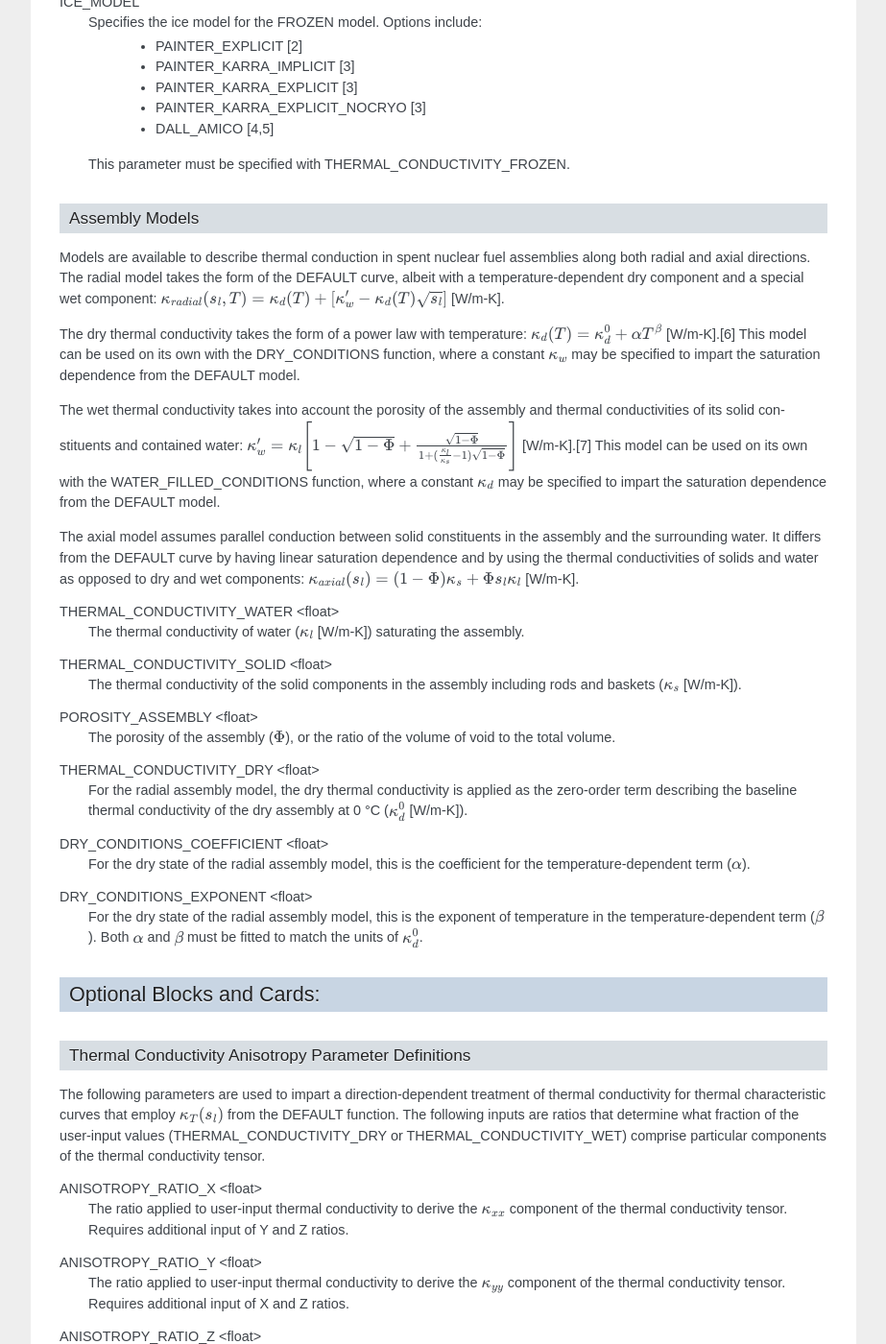
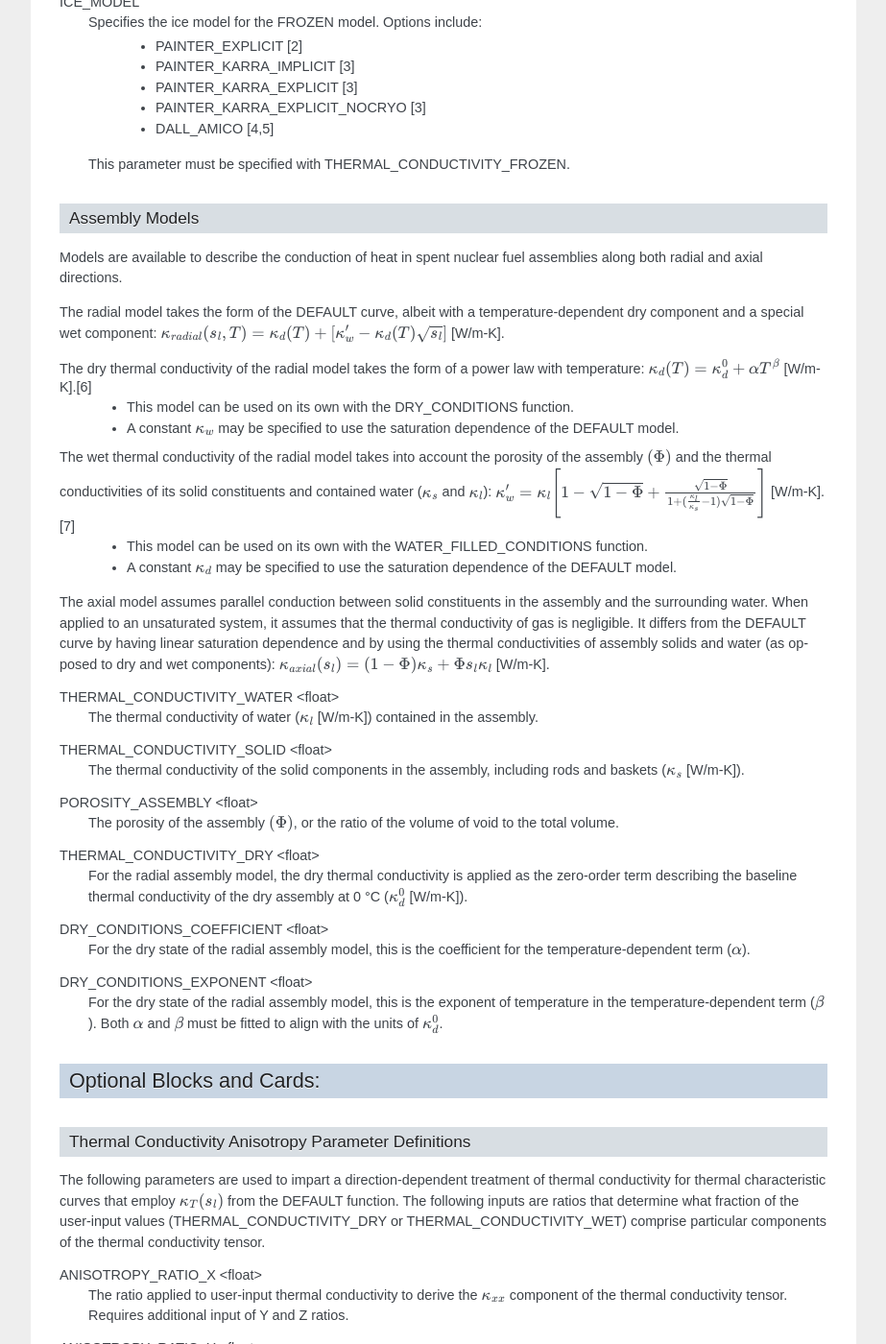
Before and after one commit to Miracloon/pflotran-documentation, a Sphinx documentation site: the page built from source/user_guide/cards/subsurface/characteristic_curves_thermal_card.rst, in a window 1280 px wide and 1400 px high, scrolled down 2914 px. Shown: the whole window at 96% size, without its empty margins (318-1241 px from the left). Built offline with Sphinx 7.4.7, drawn with Linux system fonts in a browser that asks for light colours.

Commit message:
Added clarification to definitions in assembly models.

```diff
--- a/source/user_guide/cards/subsurface/characteristic_curves_thermal_card.rst
+++ b/source/user_guide/cards/subsurface/characteristic_curves_thermal_card.rst
@@ -168,22 +168,28 @@
 
 Assembly Models
 ---------------
-Models are available to describe thermal conduction in spent nuclear fuel assemblies along both radial and axial directions. The radial model takes the form of the DEFAULT curve, albeit with a temperature-dependent dry component and a special wet component: :math:`\kappa_{radial}(s_l,T)=\kappa_{d}(T)+[\kappa_{w}^{\prime}-\kappa_{d}(T)\sqrt{s_{l}}]` [W/m-K].
+Models are available to describe the conduction of heat in spent nuclear fuel assemblies along both radial and axial directions.
 
-The dry thermal conductivity takes the form of a power law with temperature: :math:`\kappa_{d}(T)=\kappa_{d}^{0}+\alpha T^{\beta}` [W/m-K].[6] This model can be used on its own with the DRY_CONDITIONS function, where a constant :math:`\kappa_{w}` may be specified to impart the saturation dependence from the DEFAULT model.
+The radial model takes the form of the DEFAULT curve, albeit with a temperature-dependent dry component and a special wet component: :math:`\kappa_{radial}(s_l,T)=\kappa_{d}(T)+[\kappa_{w}^{\prime}-\kappa_{d}(T)\sqrt{s_{l}}]` [W/m-K].
 
-The wet thermal conductivity takes into account the porosity of the assembly and thermal conductivities of its solid constituents and contained water: :math:`\kappa_{w}^{\prime}=\kappa_{l}\Bigg[1-\sqrt{1-\Phi}+\frac{\sqrt{1-\Phi}}{1+(\frac{\kappa_{l}}{\kappa_{s}}-1)\sqrt{1-\Phi}}\Bigg]` [W/m-K].[7] This model can be used on its own with the WATER_FILLED_CONDITIONS function, where a constant :math:`\kappa_{d}` may be specified to impart the saturation dependence from the DEFAULT model.
+The dry thermal conductivity of the radial model takes the form of a power law with temperature: :math:`\kappa_{d}(T)=\kappa_{d}^{0}+\alpha T^{\beta}` [W/m-K].[6]
+  * This model can be used on its own with the DRY_CONDITIONS function.
+  * A constant :math:`\kappa_{w}` may be specified to use the saturation dependence of the DEFAULT model.
 
-The axial model assumes parallel conduction between solid constituents in the assembly and the surrounding water. It differs from the DEFAULT curve by having linear saturation dependence and by using the thermal conductivities of solids and water as opposed to dry and wet components: :math:`\kappa_{axial}(s_{l})=(1-\Phi)\kappa_{s}+\Phi s_{l}\kappa_{l}` [W/m-K].
+The wet thermal conductivity of the radial model takes into account the porosity of the assembly :math:`(\Phi)` and the thermal conductivities of its solid constituents and contained water (:math:`\kappa_{s}` and :math:`\kappa_{l}`): :math:`\kappa_{w}^{\prime}=\kappa_{l}\Bigg[1-\sqrt{1-\Phi}+\frac{\sqrt{1-\Phi}}{1+(\frac{\kappa_{l}}{\kappa_{s}}-1)\sqrt{1-\Phi}}\Bigg]` [W/m-K].[7]
+  * This model can be used on its own with the WATER_FILLED_CONDITIONS function.
+  * A constant :math:`\kappa_{d}` may be specified to use the saturation dependence of the DEFAULT model.
+
+The axial model assumes parallel conduction between solid constituents in the assembly and the surrounding water. When applied to an unsaturated system, it assumes that the thermal conductivity of gas is negligible. It differs from the DEFAULT curve by having linear saturation dependence and by using the thermal conductivities of assembly solids and water (as opposed to dry and wet components): :math:`\kappa_{axial}(s_{l})=(1-\Phi)\kappa_{s}+\Phi s_{l}\kappa_{l}` [W/m-K].
 
 THERMAL_CONDUCTIVITY_WATER <float>
- The thermal conductivity of water (:math:`\kappa_{l}` [W/m-K]) saturating the assembly.
+ The thermal conductivity of water (:math:`\kappa_{l}` [W/m-K]) contained in the assembly.
 
 THERMAL_CONDUCTIVITY_SOLID <float>
- The thermal conductivity of the solid components in the assembly including rods and baskets (:math:`\kappa_{s}` [W/m-K]).
+ The thermal conductivity of the solid components in the assembly, including rods and baskets (:math:`\kappa_{s}` [W/m-K]).
 
 POROSITY_ASSEMBLY <float>
- The porosity of the assembly (:math:`\Phi`), or the ratio of the volume of void to the total volume.
+ The porosity of the assembly :math:`(\Phi)`, or the ratio of the volume of void to the total volume.
 
 THERMAL_CONDUCTIVITY_DRY <float>
  For the radial assembly model, the dry thermal conductivity is applied as the zero-order term describing the baseline thermal conductivity of the dry assembly at 0 °C (:math:`\kappa_{d}^{0}` [W/m-K]).
@@ -192,7 +198,7 @@
  For the dry state of the radial assembly model, this is the coefficient for the temperature-dependent term (:math:`\alpha`).
 
 DRY_CONDITIONS_EXPONENT <float>
- For the dry state of the radial assembly model, this is the exponent of temperature in the temperature-dependent term (:math:`\beta`). Both :math:`\alpha` and :math:`\beta` must be fitted to match the units of :math:`\kappa_{d}^{0}`.
+ For the dry state of the radial assembly model, this is the exponent of temperature in the temperature-dependent term (:math:`\beta`). Both :math:`\alpha` and :math:`\beta` must be fitted to align with the units of :math:`\kappa_{d}^{0}`.
 
 Optional Blocks and Cards:
 **************************
```
Also changed, not shown: other parts of source/user_guide/cards/subsurface/characteristic_curves_thermal_card.rst (+2 -0 lines).
